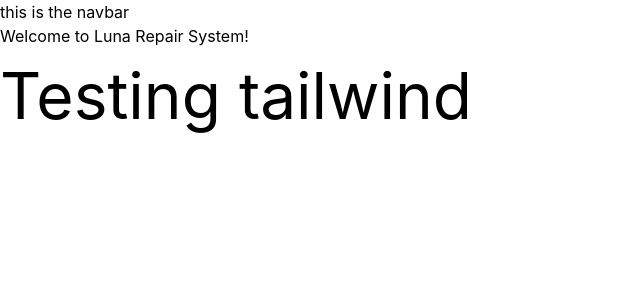
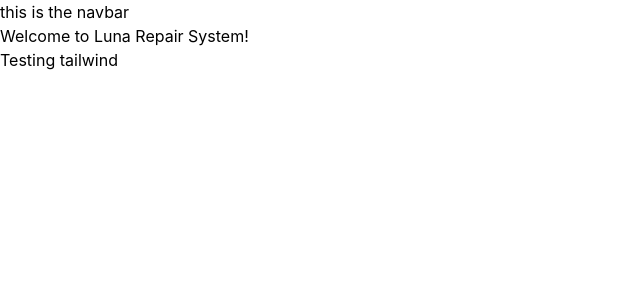
Before and after one commit to JS-goose/luna-repair, a Next.js app: page / in a window 1280 px wide. Shown: the top 300 px of the page, without its empty margins (0-640 px from the left). Built offline with nearby package versions, Linux system fonts and the light colour scheme.

Commit message:
removed unused class - need to fix H1 styling from tailwind

```diff
--- a/styles/globals.css
+++ b/styles/globals.css
@@ -5,9 +5,6 @@
 
 @tailwind utilities;
 
-p {
-  @apply text-6xl;
-}
 html,
 body {
   padding: 0;
```
